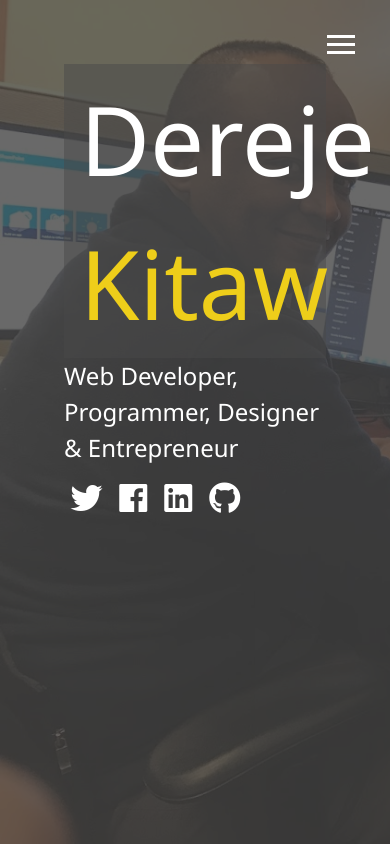
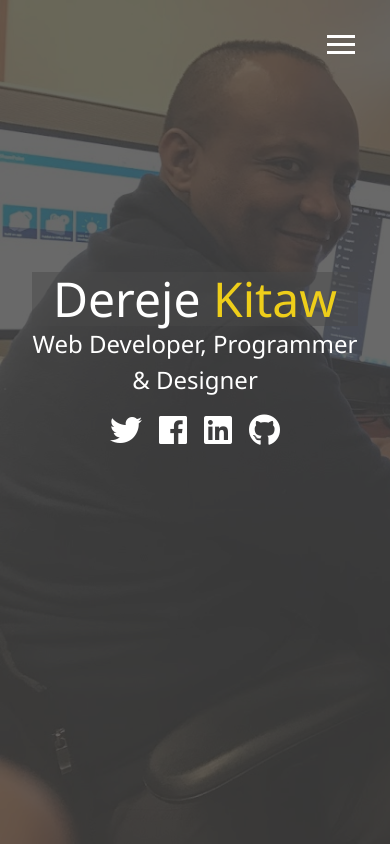
Before and after one commit to DerejeKitaw/derejekitaw.github.io, a website: page dist/index.html in a window 390 px wide. Drawn offline with Linux system fonts and the light colour scheme.

Commit message:
added media query for Tablets & Small Laptops

```diff
--- a/scss/core/_mixins.scss
+++ b/scss/core/_mixins.scss
@@ -21,3 +21,28 @@
     }
   }
 }
+
+// media Query Mixin
+@mixin mediaSm {
+  @media screen and (max-width: 500px){
+    @content;
+  }
+}
+// media Query Mixin
+@mixin mediaMd {
+  @media screen and (max-width: 768px){
+    @content;
+  }
+}
+// media Query Mixin
+@mixin mediaLg {
+  @media screen and (min-width: 769px) and (max-width: 1170px){
+    @content;
+  }
+}
+// media Query Mixin
+@mixin mediaLg {
+  @media screen and (min-width: 1171px) {
+    @content;
+  }
+}
--- /dev/null
+++ b/scss/devices/_smartphones.scss
@@ -0,0 +1,18 @@
+// Smartphones
+@include mediaSm {
+  main {
+    padding: 2rem;
+    #home h1 {
+      margin-top: 10vh;
+    }
+
+    .lg-heading {
+      margin-top:1rem;
+      font-size: 5rem;
+    }
+  }
+
+  .projects {
+    grid-template-columns: 1fr;
+  }
+}
--- /dev/null
+++ b/scss/devices/_tablets_small_laptops.scss
@@ -0,0 +1,56 @@
+// Tablets & Small Laptops
+@include mediaMd {
+  main {
+    align-items: center;
+    text-align: center;
+
+    .lg-heading {
+      line-height: 1;
+      font-size: 3rem;
+      margin-top: 15rem;
+    }
+  }
+
+  ul.menu-nav,
+  div.menu-branding {
+    float: none;
+    width: 100%;
+    min-height: 0;
+
+    &.show {
+      transform: translate3d(0, 0, 0);
+    }
+  }
+
+  .menu-nav {
+    height: 70vh;
+    transform: translate3d(-100%, 0, 0);
+    font-size: 24px;
+  }
+
+  .menu-branding {
+    height: 30vh;
+    transform: translate3d(100%, 0, 0);
+
+    .portrait {
+      background: url('../img/portrait150x150.jpg');
+      width: 150px;
+      height: 150px;
+    }
+  }
+
+  .about-info {
+    grid-template-areas:
+      'bioimage'
+      'bio'
+      'job1'
+      'job2'
+      'job3';
+
+    grid-template-columns: 1fr;
+  }
+
+  .projects {
+    grid-template-columns: repeat(2, 1fr);
+  }
+}
--- /dev/null
+++ b/scss/devices/devices.scss
@@ -0,0 +1,3 @@
+@import "widescreens";
+@import "smartphones";
+@import "tablets_small_laptops.scss";
--- a/scss/main.scss
+++ b/scss/main.scss
@@ -1,2 +1,3 @@
 // Import core styles
 @import "./core/core.scss";
+@import "./devices/devices.scss";
```
Also changed, not shown: dist/css/main.css, dist/img/portrait150x150.jpg (added), dist/index.html, scss/devices/_widescreens.scss (added).
